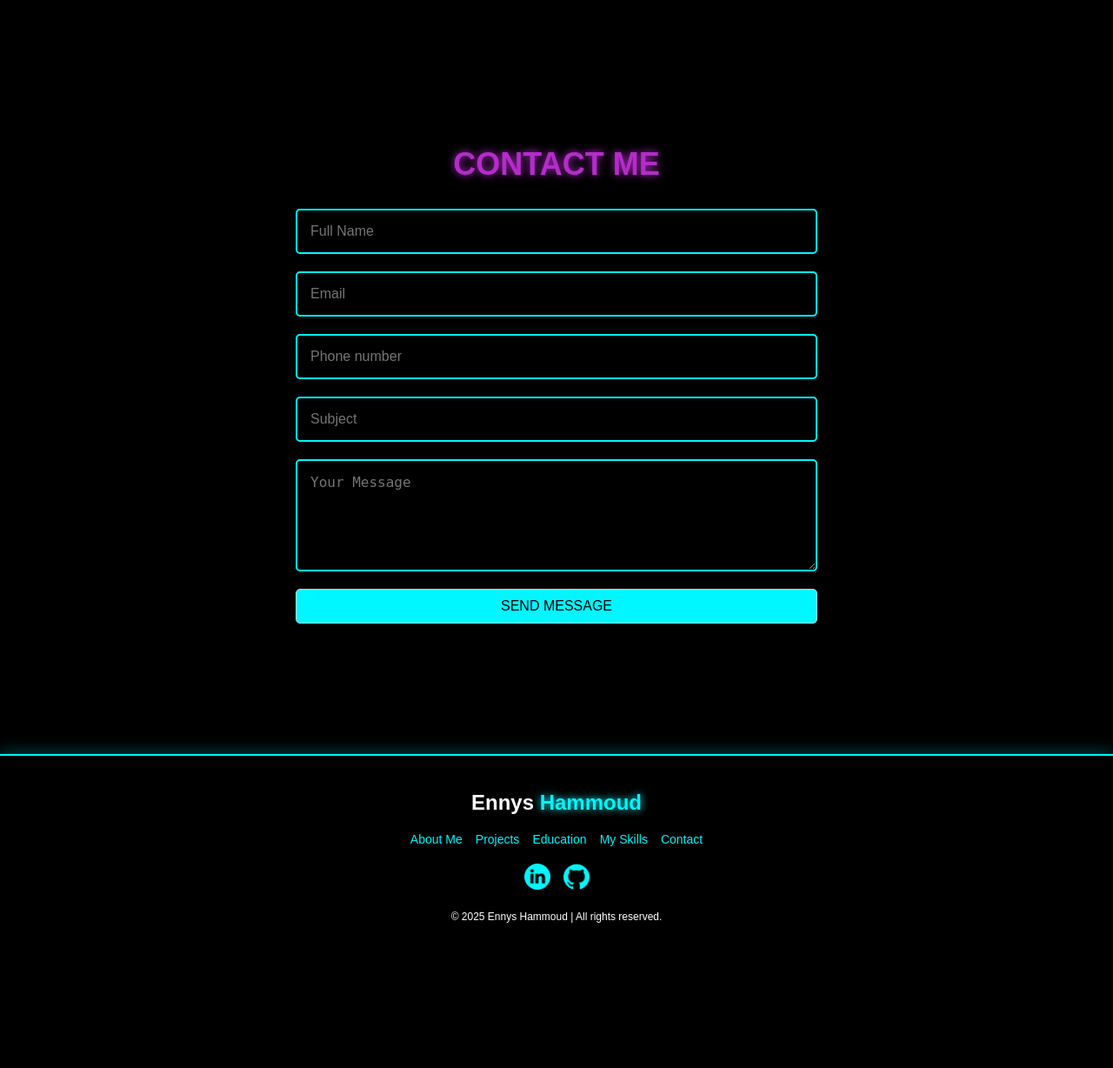
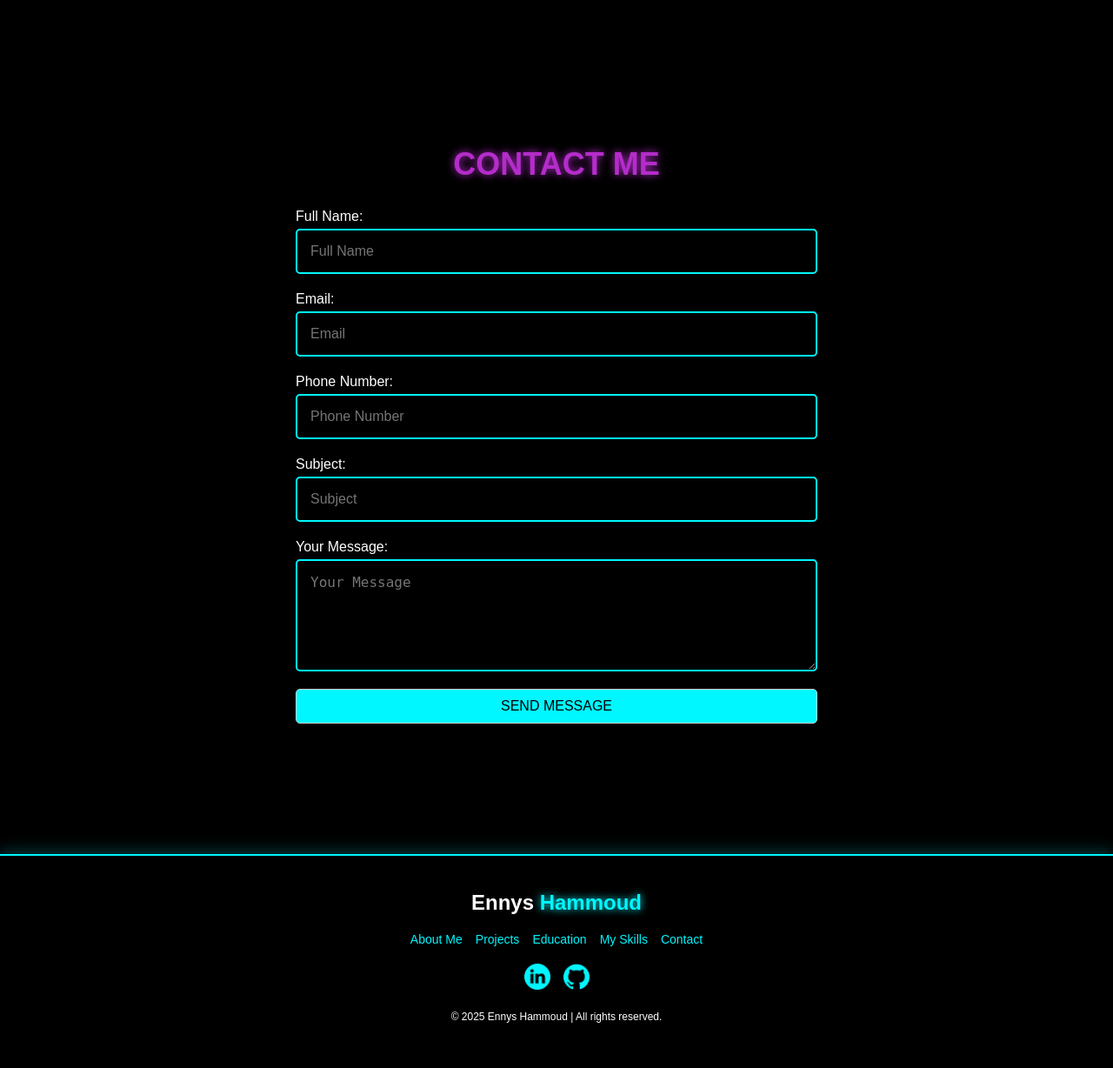
Before and after one commit to ennys-hammoud/porfolio-ennys, a PHP site: page /index.html in a window 1280 px wide. Shown: the part 4689-5917 px from the top of the page at 87% size. Before the commit the page ends 5750 px from the top, so only its background shows below. Run offline with PHP 8.4, Linux system fonts and the light colour scheme.

Commit message:
ajout de php pour le formulaire mais pas abouti

```diff
--- a/index.html
+++ b/index.html
@@ -222,27 +222,35 @@
     <!-- CONTACT SECTION -->
     <section id="contact">
         <h2>CONTACT ME</h2> <!-- Titre de la section -->
-        <form>
+        <form action="index.php" method="POST">
             <!-- Formulaire de contact -->
             <div class="form-group">
-                <input type="text" name="full-name" placeholder="Full Name" required>
+                <label for="name">Full Name:</label>
+                <input type="text" id="name" name="name" placeholder="Full Name" required>
             </div>
             <div class="form-group">
-                <input type="email" name="email" placeholder="Email" required>
+                <label for="email">Email:</label>
+                <input type="email" id="email" name="email" placeholder="Email" required>
             </div>
             <div class="form-group">
-                <input type="tel" name="phone-number" placeholder="Phone number" required>
+                <label for="phone">Phone Number:</label>
+                <input type="tel" id="phone" name="phone" placeholder="Phone Number" required>
             </div>
             <div class="form-group">
-                <input type="text" name="subject" placeholder="Subject" required>
+                <label for="subject">Subject:</label>
+                <input type="text" id="subject" name="subject" placeholder="Subject" required>
             </div>
             <div class="form-group">
-                <textarea name="message" placeholder="Your Message" rows="5" required></textarea>
+                <label for="message">Your Message:</label>
+                <textarea id="message" name="message" placeholder="Your Message" rows="5" required></textarea>
             </div>
             <div class="form-group">
                 <button type="submit" class="btn-submit">Send Message</button>
             </div>
+        </form>
     </section>
+
+
 
     <!-- FOOTER -->
     <footer>
--- a/portfolio.css
+++ b/portfolio.css
@@ -274,9 +274,7 @@ nav ul li a:hover {
 .btn-card:hover {
     background-color: #fff;
     color: #00f7ff;
-    box-shadow: 0 0 15px 5px rgba(255, 255, 255, 0.8);  /* Éclat lumineux autour du bouton */
 }
-
 
 
 /* TIMELINE SECTION */
@@ -428,7 +426,7 @@ h2{
 #skills {
     padding: 50px 20px;
     text-align: center;
-    margin-top: 2px;
+    margin-top: 20px;
 }
 
 #skills h2 {
```
Also changed, not shown: index.php (added, +43 -0 lines).
